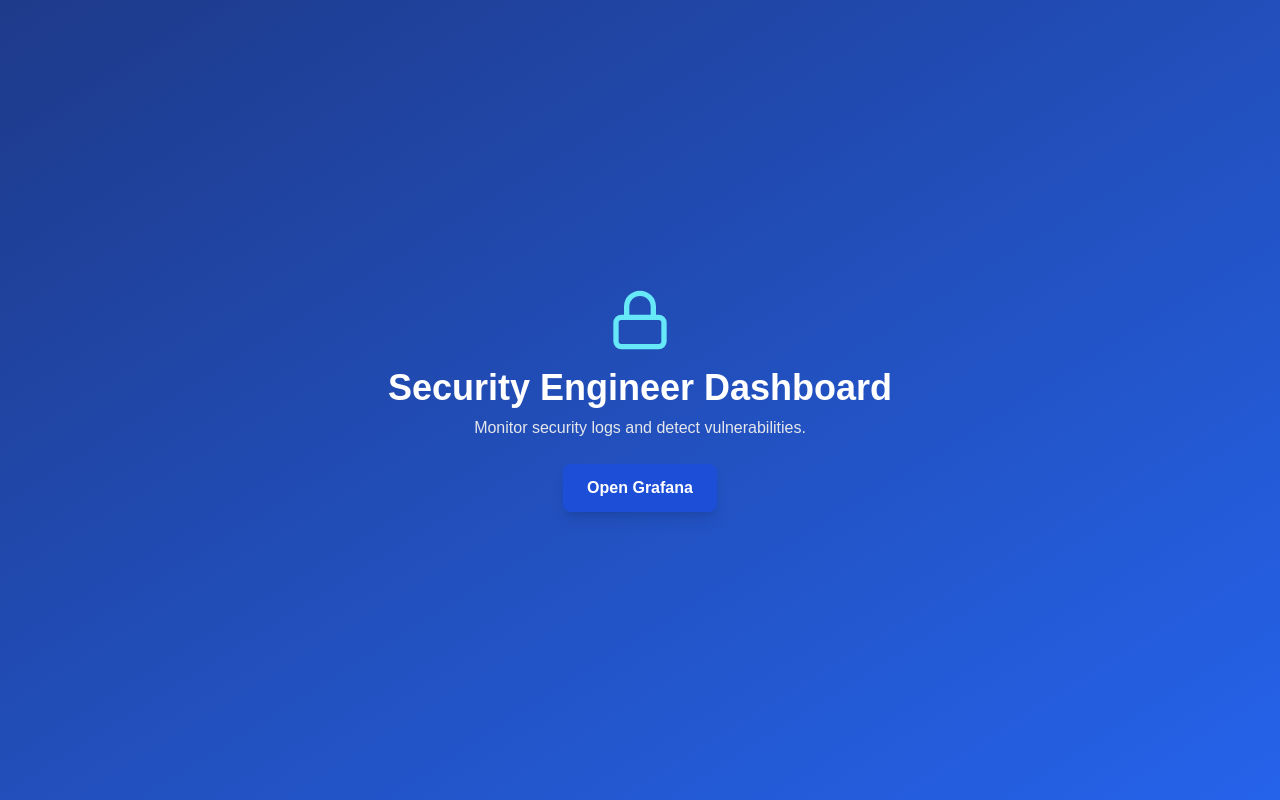
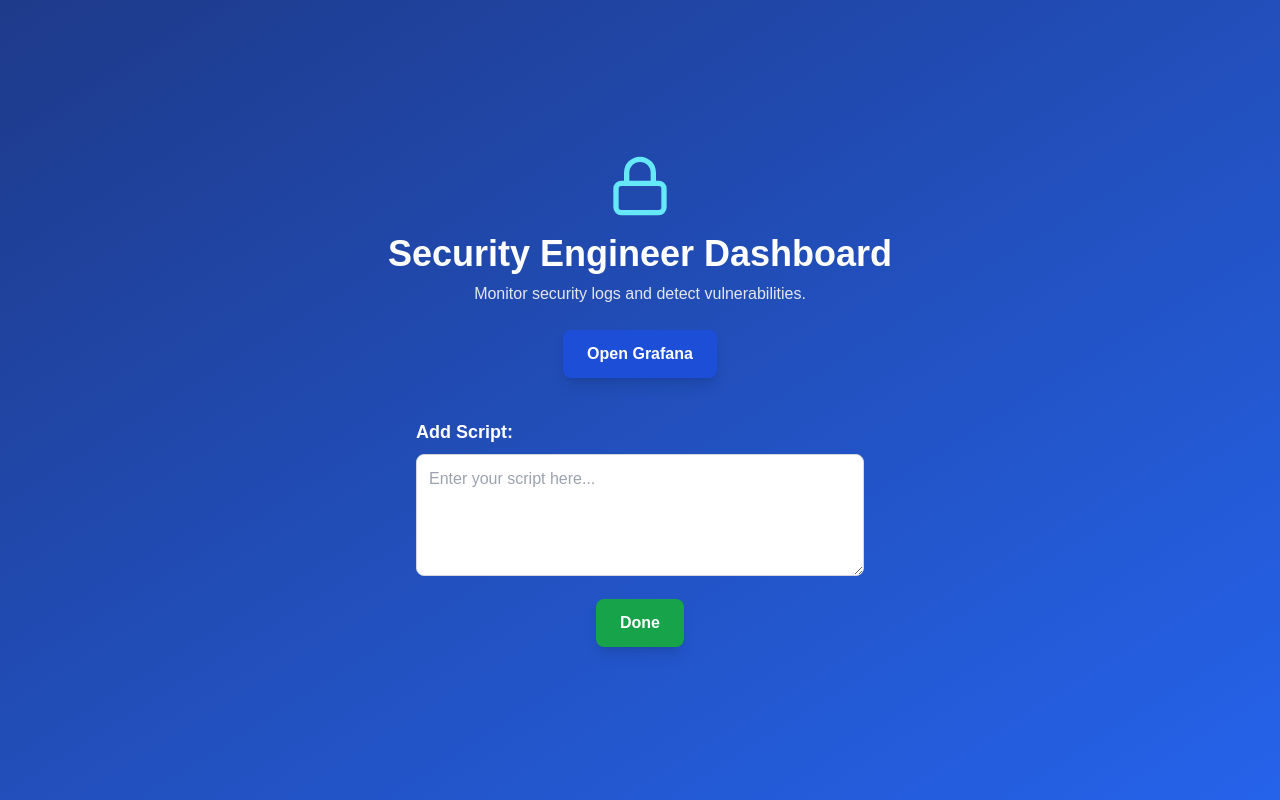
Before and after one commit to eurobin39/sweng25_group36-workdaysecurity, a Next.js app in the folder frontend/: page /dashboard/security in a window 1280 px wide. Built offline with nearby package versions, Linux system fonts and the light colour scheme.

Commit message:
Edit page.tsx

```diff
--- a/frontend/app/dashboard/security/page.tsx
+++ b/frontend/app/dashboard/security/page.tsx
@@ -2,10 +2,13 @@
 
 import { Lock } from "lucide-react";
 import Link from "next/link";
+import { useState } from "react";
 
 export default function SecurityEngineerDashboard() {
+  const [script, setScript] = useState("");
+
   return (
-    <div className="flex flex-col items-center justify-center min-h-screen bg-gradient-to-br from-blue-900 to-blue-600 text-white">
+    <div className="flex flex-col items-center justify-center min-h-screen bg-gradient-to-br from-blue-900 to-blue-600 text-white p-6">
       <Lock className="w-16 h-16 text-cyan-300 mb-4" />
       <h1 className="text-4xl font-bold">Security Engineer Dashboard</h1>
       <p className="text-gray-200 mt-2">Monitor security logs and detect vulnerabilities.</p>
@@ -19,6 +22,26 @@
           Open Grafana
         </button>
       </Link>
+
+      {/* Script Input Section */}
+      <div className="mt-10 w-full max-w-md">
+        <label htmlFor="scriptInput" className="block text-lg font-semibold">Add Script:</label>
+        <textarea
+          id="scriptInput"
+          className="mt-2 w-full p-3 text-black rounded-lg border border-gray-300 focus:ring-2 focus:ring-blue-500"
+          rows={4}
+          placeholder="Enter your script here..."
+          value={script}
+          onChange={(e) => setScript(e.target.value)}
+        />
+      </div>
+
+      <button
+        className="mt-4 px-6 py-3 bg-green-600 text-white font-semibold rounded-lg shadow-lg transition-all duration-300 ease-in-out transform hover:bg-green-500 hover:scale-105"
+        onClick={() => alert("Script added: " + script)}
+      >
+        Done
+      </button>
     </div>
   );
 }
```
